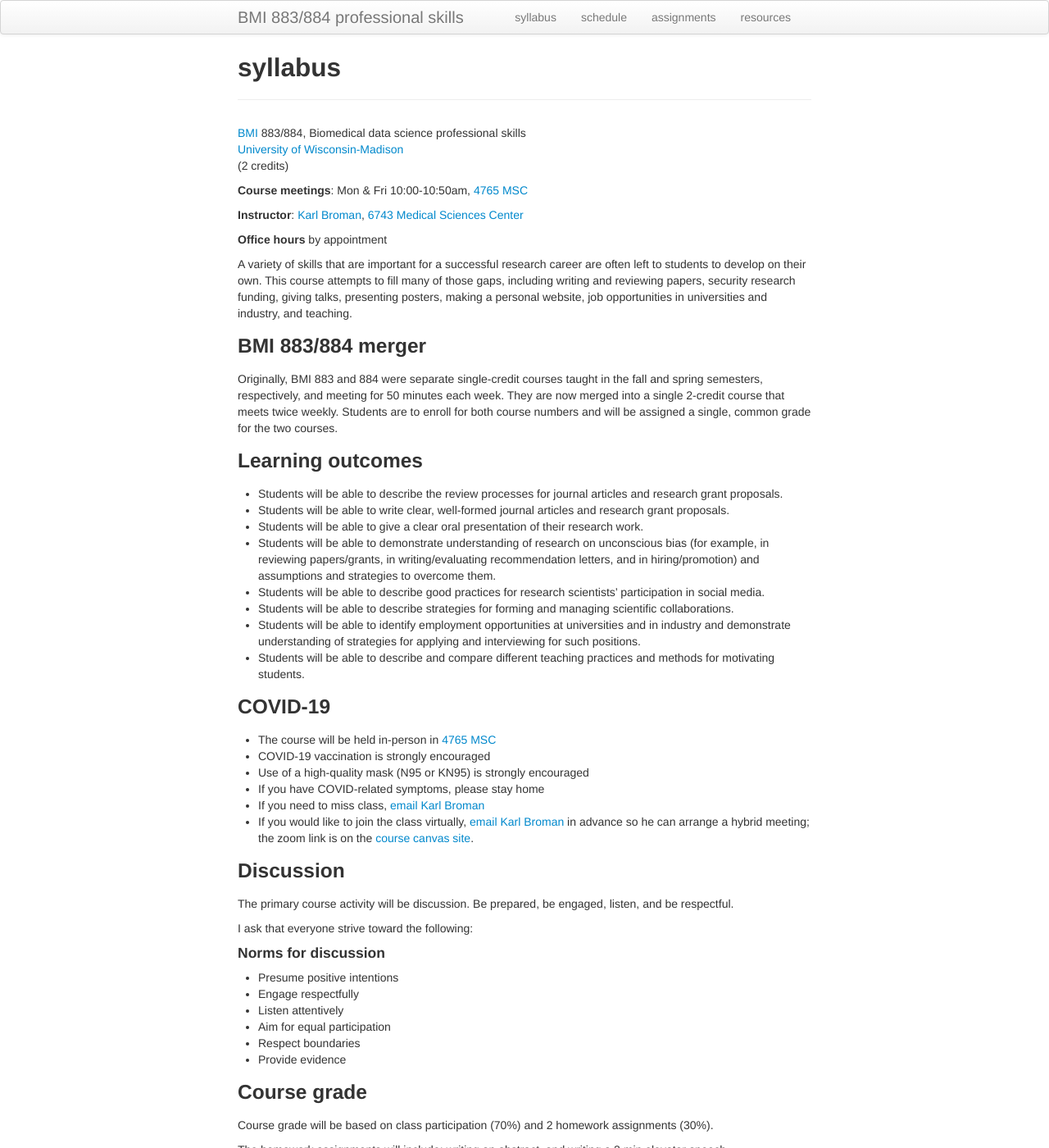
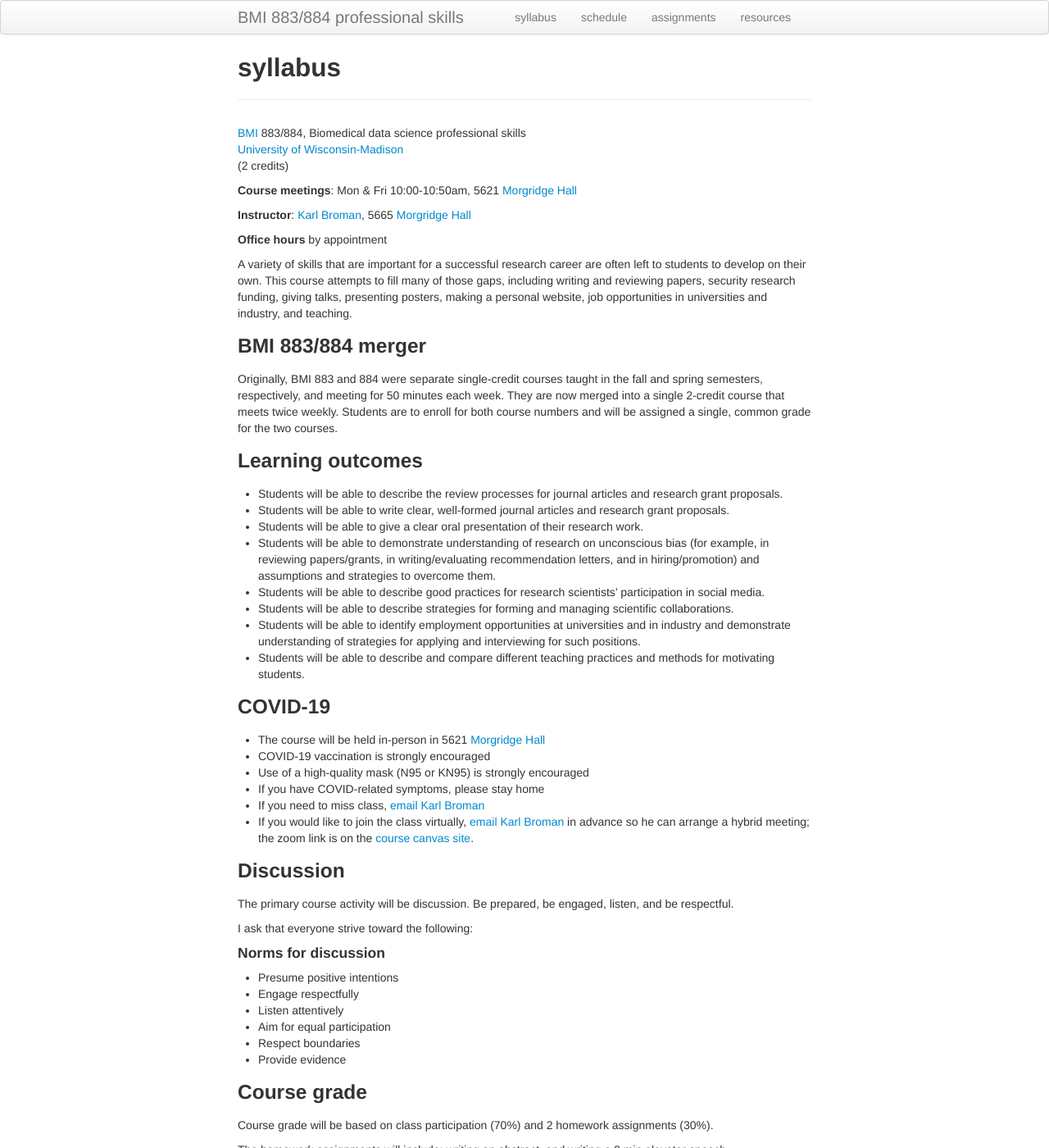
Before and after one commit to kbroman/BMI883, a Jekyll site: the page built from syllabus.md, in a window 1280 px wide and 1400 px high. Shown: the whole window at 82% size. Built offline with Jekyll 4.4.1, drawn with Linux system fonts in a browser that asks for light colours.

Commit message:
Change rooms from MSC to Morgridge Hall

```diff
--- a/syllabus.md
+++ b/syllabus.md
@@ -8,10 +8,10 @@ description: Syllabus for BMI 883/884, Biomedical data science professional skil
 [University of Wisconsin-Madison](https://wisc.edu) <br/>
 (2 credits)
 
-**Course meetings**: Mon & Fri 10:00-10:50am, [4765 MSC](https://kbroman.org/4765msc.html)
+**Course meetings**: Mon & Fri 10:00-10:50am, 5621 [Morgridge Hall](https://map.wisc.edu/s/l44vvws8)
 
 **Instructor**: [Karl Broman](https://kbroman.org),
-[6743 Medical Sciences Center](https://kbroman.org/6743msc.html)
+5665 [Morgridge Hall](https://map.wisc.edu/s/l44vvws8)
 
 **Office hours** by appointment
 
@@ -47,7 +47,7 @@ for the two courses.
 
 ### COVID-19
 
-- The course will be held in-person in [4765 MSC](https://kbroman.org/4765msc.html)
+- The course will be held in-person in 5621 [Morgridge Hall](https://map.wisc.edu/s/l44vvws8)
 - COVID-19 vaccination is strongly encouraged
 - Use of a high-quality mask (N95 or KN95) is strongly encouraged
 - If you have COVID-related symptoms, please stay home
```
Also changed, not shown: index.md (+2 -2 lines), 2 other files.
